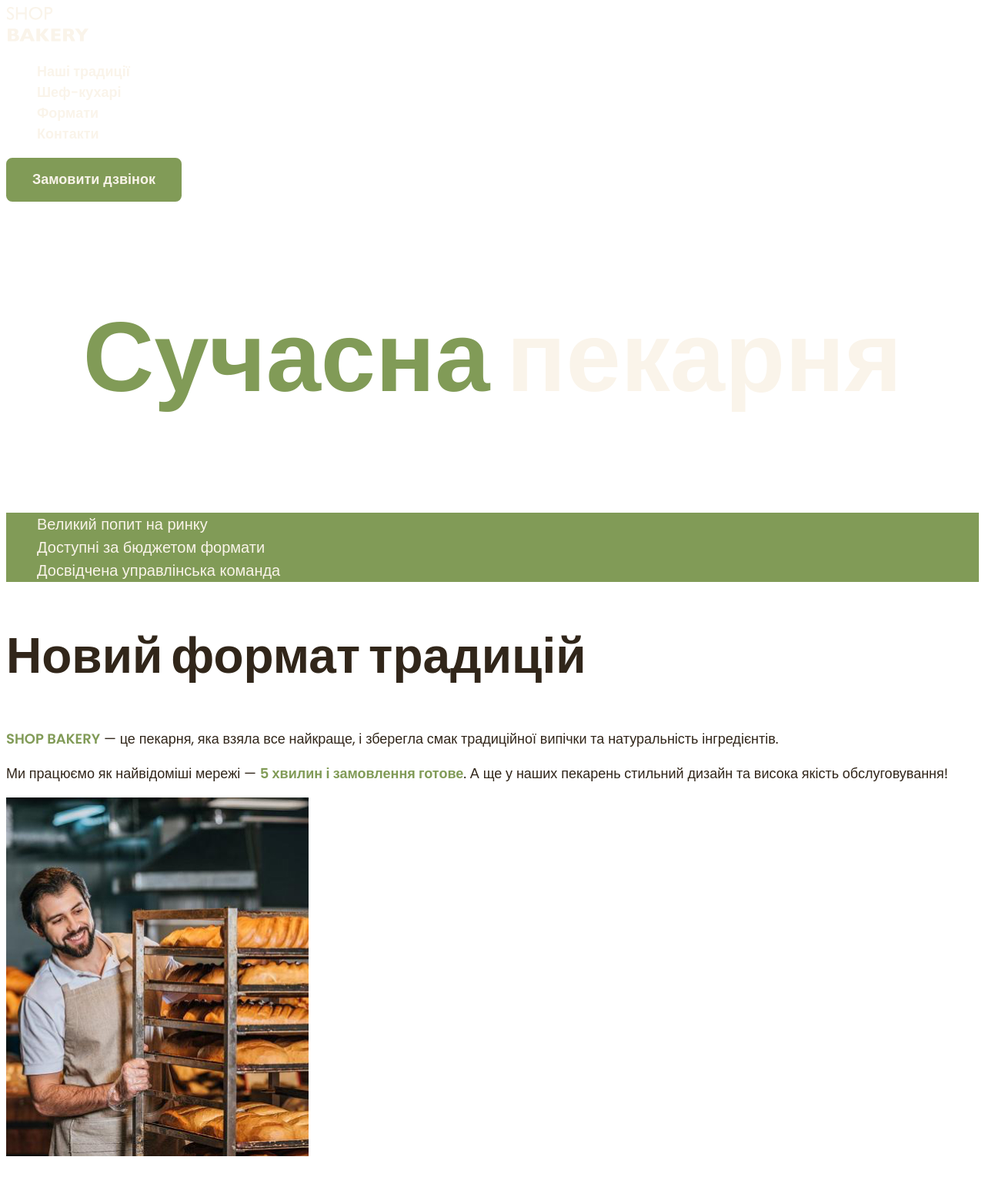
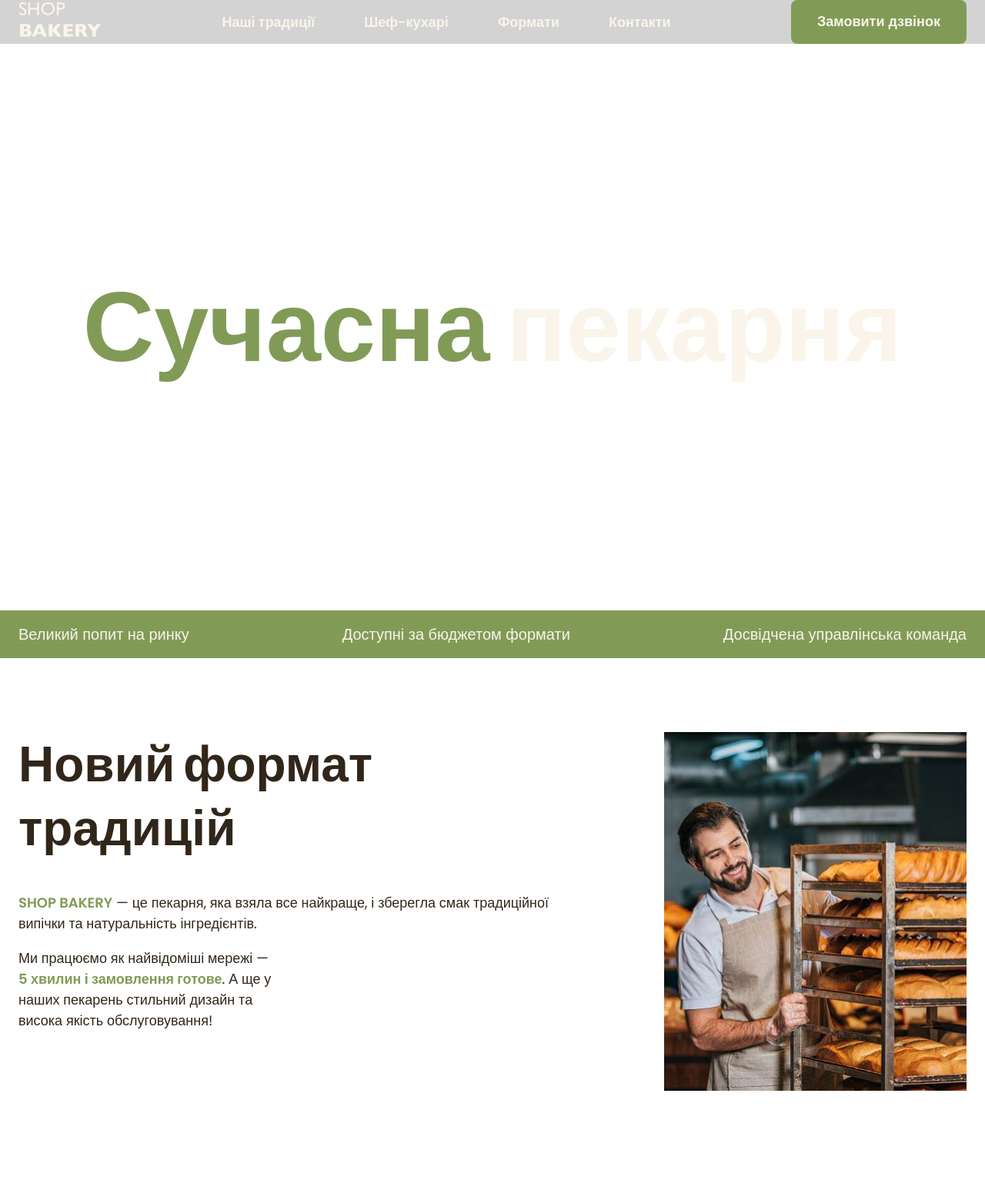
Before and after one commit to Kristina3113/genius-modern-bakery-site, a plain HTML site: page index.html in a window 1280 px wide. Shown: the top 1555 px of the page at 77% size. Drawn offline with Linux system fonts and the light colour scheme.

Commit message:
Added text indents, and the'container' class to all sections, and styled two sections using flexbox

```diff
--- a/css/styles.css
+++ b/css/styles.css
@@ -1,33 +1,33 @@
 @font-face {
-  font-display: swap; /* Check https://developer.mozilla.org/en-US/docs/Web/CSS/@font-face/font-display for other options. */
+  font-display: swap;
   font-family: "Poppins";
   font-style: normal;
   font-weight: 300;
-  src: url("../fonts/poppins-v22-latin-300.woff2") format("woff2"); /* Chrome 36+, Opera 23+, Firefox 39+, Safari 12+, iOS 10+ */
+  src: url("../fonts/poppins-v22-latin-300.woff2") format("woff2");
 }
 
 @font-face {
-  font-display: swap; /* Check https://developer.mozilla.org/en-US/docs/Web/CSS/@font-face/font-display for other options. */
+  font-display: swap;
   font-family: "Poppins";
   font-style: normal;
   font-weight: 400;
-  src: url("../fonts/poppins-v22-latin-regular.woff2") format("woff2"); /* Chrome 36+, Opera 23+, Firefox 39+, Safari 12+, iOS 10+ */
+  src: url("../fonts/poppins-v22-latin-regular.woff2") format("woff2");
 }
 
 @font-face {
-  font-display: swap; /* Check https://developer.mozilla.org/en-US/docs/Web/CSS/@font-face/font-display for other options. */
+  font-display: swap;
   font-family: "Poppins";
   font-style: normal;
   font-weight: 600;
-  src: url("../fonts/poppins-v22-latin-600.woff2") format("woff2"); /* Chrome 36+, Opera 23+, Firefox 39+, Safari 12+, iOS 10+ */
+  src: url("../fonts/poppins-v22-latin-600.woff2") format("woff2");
 }
 
 @font-face {
-  font-display: swap; /* Check https://developer.mozilla.org/en-US/docs/Web/CSS/@font-face/font-display for other options. */
+  font-display: swap;
   font-family: "Poppins";
   font-style: normal;
   font-weight: 900;
-  src: url("../fonts/poppins-v22-latin-900.woff2") format("woff2"); /* Chrome 36+, Opera 23+, Firefox 39+, Safari 12+, iOS 10+ */
+  src: url("../fonts/poppins-v22-latin-900.woff2") format("woff2");
 }
 
 :root {
@@ -41,17 +41,26 @@
 
 /* Base */
 
+* {
+  box-sizing: border-box;
+  /* margin: 0;
+  padding: 0; */
+}
+
 body {
   color: var(--color-primary-dark);
   font-family: "Poppins", sans-serif;
   font-size: 18px;
   font-weight: 400;
   line-height: 1.5;
+  margin: 0;
 }
 
 ul {
   list-style-type: none;
   font-weight: 600;
+  padding: 0;
+  margin: 0;
 }
 
 .address {
@@ -65,6 +74,25 @@ ul {
 
 .link:hover {
   color: var(--color-brand-light);
+}
+
+h1,
+h2,
+h3,
+h4,
+h5,
+h6,
+p {
+  margin-top: 0;
+}
+
+.visualy-hidden {
+  position: absolute;
+  left: -10000px;
+  top: auto;
+  width: 1px;
+  height: 1px;
+  overflow: hidden;
 }
 
 .button {
@@ -82,9 +110,52 @@ ul {
   background-color: transparent;
   color: var(--color-brand-light);
 }
+
+.section {
+  padding: 48px 0;
+}
+
+.container {
+  width: 100%;
+  max-width: 1288px;
+  margin: 0 auto;
+  padding: 0 24px;
+}
+
+/* HEADER */
+
+.header {
+  background-color: lightgrey;
+}
+
+.header-container {
+  display: flex;
+  align-items: center;
+  gap: 40px;
+}
+
+.header-nav {
+  display: flex;
+  align-items: center;
+  flex-grow: 1;
+  gap: 40px;
+}
+.header-menu {
+  display: flex;
+  align-items: center;
+  justify-content: center;
+  gap: 64px;
+  flex-grow: 1;
+}
+
 /* SECTION-HERO */
 
+.hero-section {
+  padding: 272px 0;
+}
+
 .hero_title {
+  margin-bottom: 0;
   color: var(--color-primary-light);
   font-weight: 900;
   font-size: 128px;
@@ -95,25 +166,6 @@ ul {
   color: var(--color-brand-light);
 }
 
-.adventages-list {
-  background-color: var(--color-brand-light);
-  color: var(--color-primary-light);
-}
-
-.section-title {
-  color: var(--color-primary-dark);
-}
-
-/* traditions-section */
-
-.adventages-list {
-}
-
-.adventages-item {
-  font-size: 20px;
-  font-weight: 300;
-}
-
 .section-title {
   color: var(--color-primary-dark);
   font-size: 64px;
@@ -121,17 +173,66 @@ ul {
   line-height: 1.3;
 }
 
+/* ADVENTAGES-SECTION */
+
+.adventages-section {
+  background-color: var(--color-brand-light);
+  padding: 16px 0;
+}
+
+.adventages-list {
+  display: flex;
+  justify-content: space-between;
+  gap: 40px;
+}
+
+.adventages-item {
+  color: var(--color-primary-light);
+  font-size: 20px;
+  font-weight: 300;
+}
+
+/* TRADITIONAL-SECTION */
+
+.traditions-section {
+  padding: 96px 0;
+}
+
+.traditions-container {
+  display: flex;
+  justify-content: space-between;
+  gap: 40px;
+}
+
+.traditions-content {
+  max-width: 710px;
+}
+
+.traditions-title {
+  margin-bottom: 42px;
+}
+
 .tradition-text .brand {
   color: var(--color-brand-light);
   font-weight: 600;
 }
+
+.tradition-text.limited {
+  max-width: 340px;
+}
+
 .uppercase {
   text-transform: uppercase;
 }
 
 /* CHEF-SECTION */
 
+.chefs-title {
+  margin-bottom: 80px;
+}
+
 .chef-title {
+  margin-bottom: 16px;
   font-size: 40px;
   font-weight: 600;
 }
@@ -141,6 +242,10 @@ ul {
 }
 
 /* FORMAT-SECTION */
+
+.formats-section {
+  margin-bottom: 80px;
+}
 
 .format-title {
   font-size: 24px;
@@ -153,6 +258,10 @@ ul {
 }
 
 /* CONTACTS-SECTION */
+
+.contacts-title {
+  margin-bottom: 16px;
+}
 
 /* FOOTER-SECTION */
 
--- a/index.html
+++ b/index.html
@@ -7,13 +7,17 @@
     <title>Сучасна пекарня</title>
   </head>
   <body>
-    <header>
-      <nav>
+    <header class="header">
+      <div class="container">
+        <div class="header-container">
+          <nav class="header-nav">
             <a href="/">
               <img src="./images/logo.svg" alt="Логотип сучасної пекарні" />
             </a>
-        <ul>
-          <li><a class="link" href="#traditions-section">Наші традиції</a></li>
+            <ul class="header-menu">
+              <li>
+                <a class="link" href="#traditions-section">Наші традиції</a>
+              </li>
               <li><a class="link" href="#chefs-section">Шеф-кухарі</a></li>
               <li><a class="link" href="#formats-section">Формати</a></li>
               <li><a class="link" href="#contacts-section">Контакти</a></li>
@@ -21,35 +25,51 @@
           </nav>
           <!-- замовити дзвінок -->
           <button class="button" type="button">Замовити дзвінок</button>
+        </div>
+      </div>
     </header>
     <main>
-      <section>
+      <section class="hero-section">
         <h1 class="hero_title"><span class="accent">Сучасна</span> пекарня</h1>
       </section>
-      <section id="traditions-section">
+      <section class="adventages-section">
+        <div class="container">
+          <h2 class="visualy-hidden">Наші переваги</h2>
           <ul class="adventages-list">
             <li class="adventages-item">Великий попит на ринку</li>
             <li class="adventages-item">Доступні за бюджетом формати</li>
             <li class="adventages-item">Досвідчена управлінська команда</li>
           </ul>
-        <h2 class="section-title">Новий формат традицій</h2>
+        </div>
+      </section>
+      <section class="traditions-section section" id="traditions-section">
+        <div class="container">
+          <div class="traditions-container">
+            <div class="traditions-content">
+              <h2 class="traditions-title section-title">
+                Новий формат традицій
+              </h2>
               <p class="tradition-text">
                 <span class="brand uppercase" lang="en">shop bakery</span> — це
-          пекарня, яка взяла все найкраще, і зберегла смак традиційної випічки
-          та натуральність інгредієнтів.
+                пекарня, яка взяла все найкраще, і зберегла смак традиційної
+                випічки та натуральність інгредієнтів.
               </p>
-        <p class="tradition-text">
+              <p class="tradition-text limited">
                 Ми працюємо як найвідоміші мережі —
-          <span class="brand">5 хвилин і замовлення готове</span>. А ще у наших
-          пекарень стильний дизайн та висока якість обслуговування!
+                <span class="brand">5 хвилин і замовлення готове</span>. А ще у
+                наших пекарень стильний дизайн та висока якість обслуговування!
               </p>
+            </div>
             <img
               src="./images/baker-man.jpg"
               alt="Чоловік пекар дивиться на батони із посмішкою"
             />
+          </div>
+        </div>
       </section>
-      <section id="chefs-section">
-        <h2 class="section-title">
+      <section class="section" id="chefs-section">
+        <div class="container">
+          <h2 class="chefs-title section-title">
             Наші найкращі<span class="chef-accent"> шеф-кухарі</span>
           </h2>
           <ul>
@@ -66,16 +86,18 @@
                 <h3 class="chef-title">Влад</h3>
                 <p>Привіт, я Влад!</p>
                 <p>
-                Мій кодитерський стаж вже 18 років.SHOP BEKERY - це наша любов,
-                з якою ми ділимось кожен раз з Вами через нашу випічку!
+                  Мій кодитерський стаж вже 18 років.SHOP BEKERY - це наша
+                  любов, з якою ми ділимось кожен раз з Вами через нашу випічку!
                 </p>
                 <p>Я зроблю для вас унікальну начинку на будь який смак!</p>
               </article>
             </li>
           </ul>
+        </div>
       </section>
-      <section id="formats-section">
-        <h2 class="section-title">Формати</h2>
+      <section class="section" id="formats-section">
+        <div class="container">
+          <h2 class="formats-section section-title">Формати</h2>
           <ul>
             <li>
               <article>
@@ -114,9 +136,13 @@
               </article>
             </li>
           </ul>
+        </div>
       </section>
-      <section id="contacts-section">
-        <h2 class="section-title">Приєднуйся до мережі пекарень</h2>
+      <section class="section" id="contacts-section">
+        <div class="container">
+          <h2 class="contacts-title section-title">
+            Приєднуйся до мережі пекарень
+          </h2>
           <p>Заповни форму, щоб ми звʼязались з тобою!</p>
           <iframe
             src="https://www.google.com/maps/embed?pb=!1m18!1m12!1m3!1d2540.1636304352814!2d30.48869837704971!3d50.456677571593325!2m3!1f0!2f0!3f0!3m2!1i1024!2i768!4f13.1!3m3!1m2!1s0x40d4ce637c006b2d%3A0xaf86385f19996ff0!2z0LLRg9C70LjRhtGPINCh0ZbRh9C-0LLQuNGFINCh0YLRgNGW0LvRjNGG0ZbQsiwgNTQsINCa0LjRl9CyLCDQo9C60YDQsNGX0L3QsCwgMDIwMDA!5e0!3m2!1suk!2ses!4v1735305522020!5m2!1suk!2ses"
@@ -127,9 +153,11 @@
             loading="lazy"
             referrerpolicy="no-referrer-when-downgrade"
           ></iframe>
+        </div>
       </section>
     </main>
     <footer>
+      <div class="container">
         <nav>
           <a href="#">
             <img src="./images/logo.svg" alt="Логотип сучасної пекарні" />
@@ -178,6 +206,7 @@
           </a>
           <p class="address-copy">&copy; 2022 Дані захищені</p>
         </address>
+      </div>
     </footer>
   </body>
 </html>
```
Lines whose indentation alone changed are shown as unchanged.
